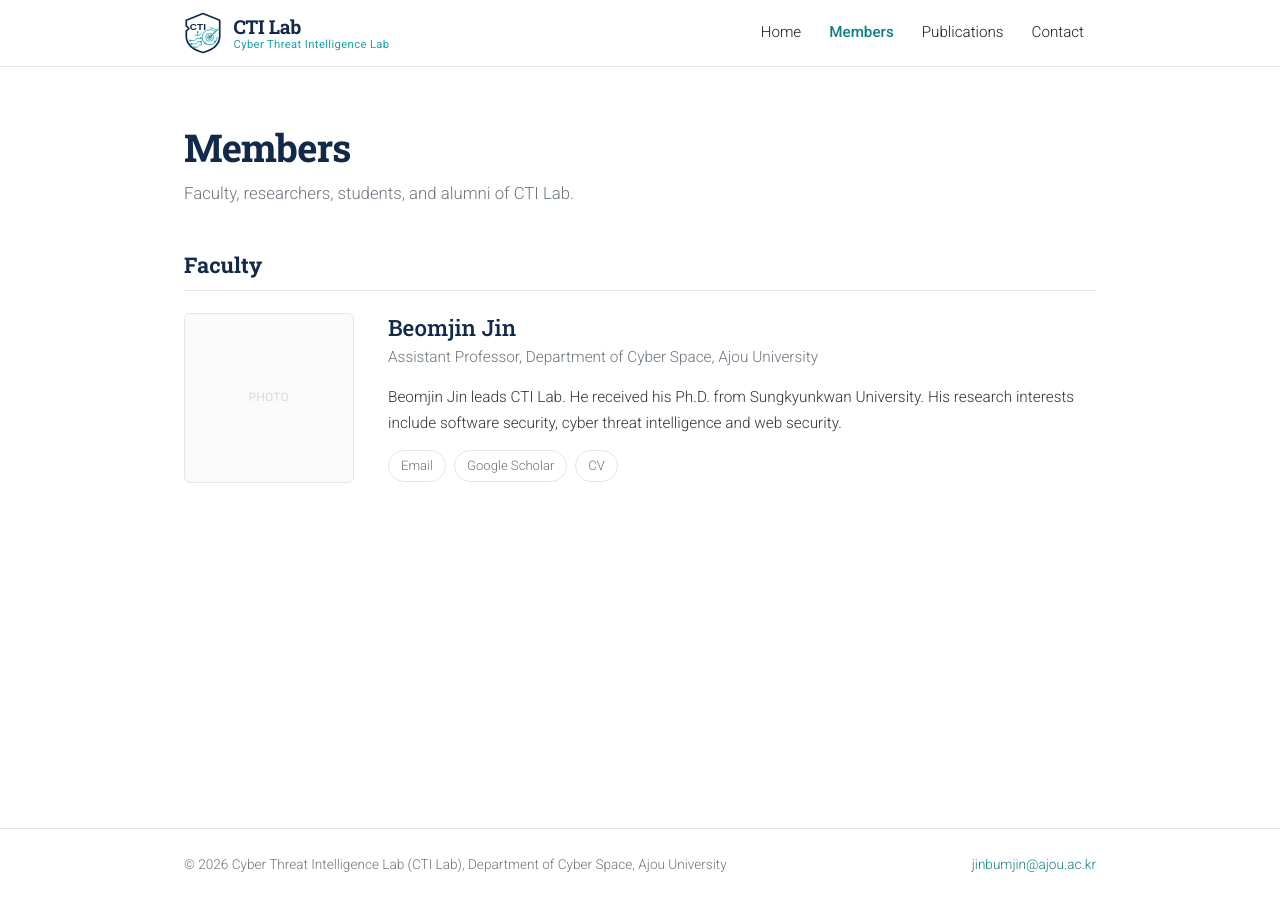
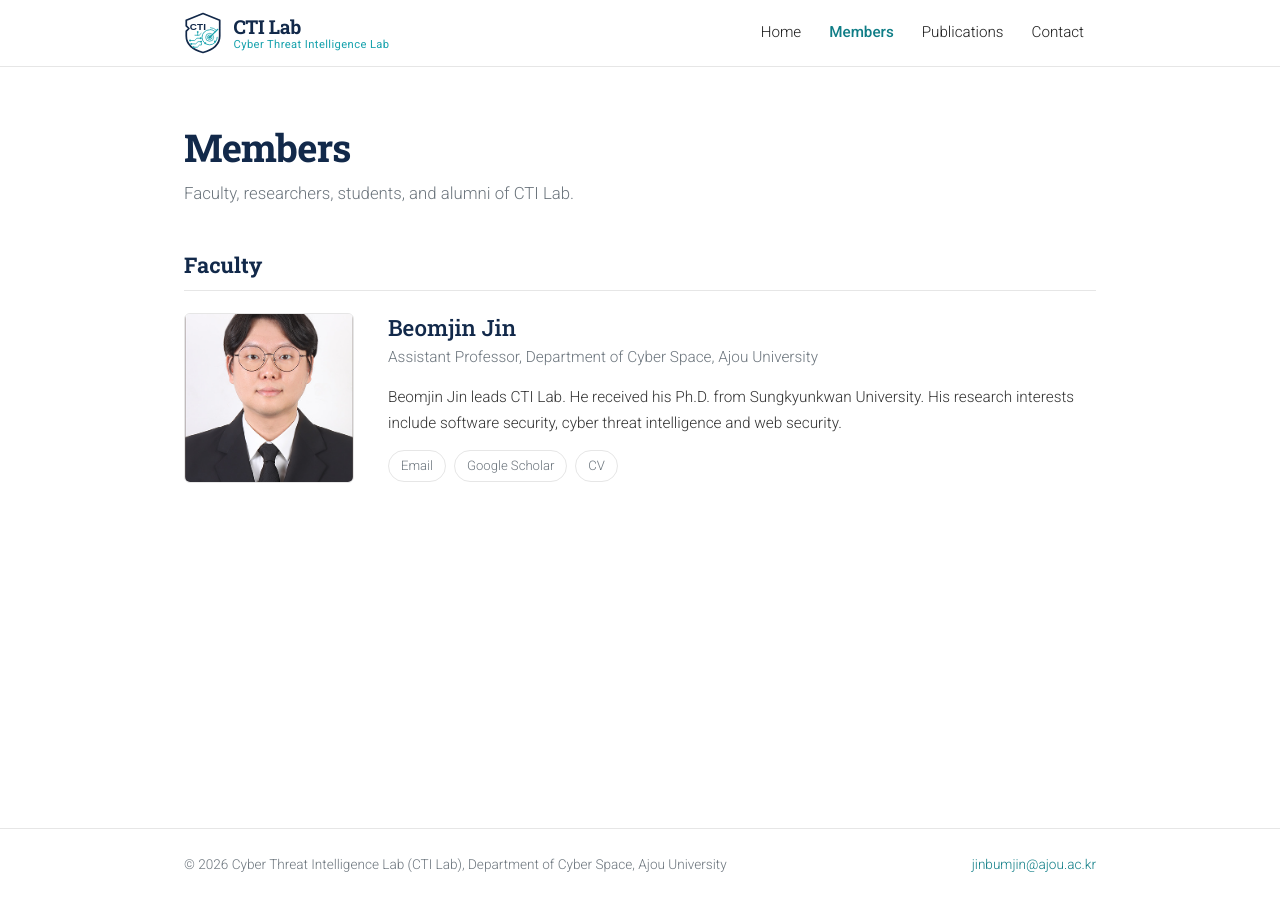
Before and after one commit to BJJINE/BJJINE.github.io, a Jekyll site: the page built from _pages/members.html, in a window 1280 px wide. Built offline with Jekyll 4.4.1, drawn with Linux system fonts in a browser that asks for light colours.

Commit message:
Update members.yml

```diff
--- a/_data/members.yml
+++ b/_data/members.yml
@@ -9,7 +9,7 @@ faculty:
   - name: "Beomjin Jin"                      # TODO
     role: "Assistant Professor"
     affiliation: "Department of Cyber Space, Ajou University"
-    photo: ""                                 # e.g. "professor.jpg"
+    photo: "Beomjin.jpg"                                 # e.g. "professor.jpg"
     bio: >-
       Beomjin Jin leads CTI Lab. He received his Ph.D. from Sungkyunkwan University.
       His research interests include software security, cyber threat intelligence and web security.
```
